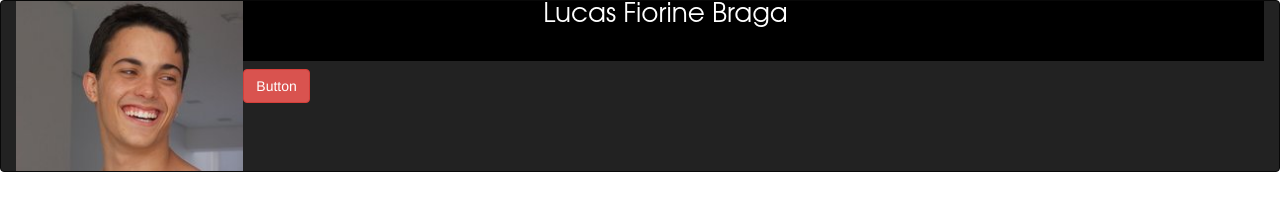
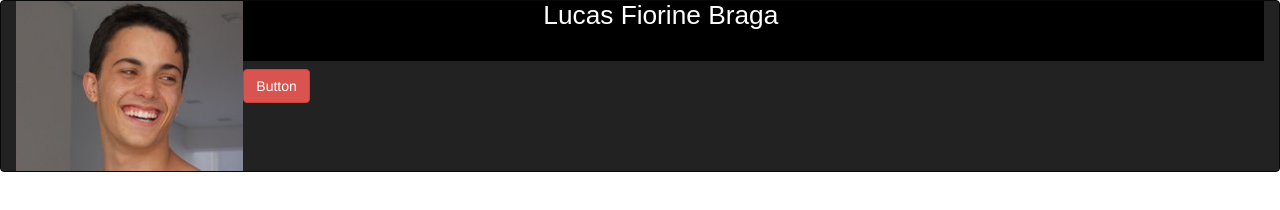
Before and after one commit to LucasFiorine/LucasFiorine.github.io, a plain HTML site: page index.html in a window 1280 px wide. Drawn offline with Linux system fonts and the light colour scheme.

Commit message:
Mudando a fonte do media

```diff
--- a/css/custom.css
+++ b/css/custom.css
@@ -87,7 +87,7 @@ html {
 .media-heading{
 	margin-left: 300px;
 	font-size: 1.875em;
-	font-family: Avantgarde, TeX Gyre Adventor, URW Gothic L, sans-serif;
+	font-family: Arial, Helvetica, sans-serif;
 	color: white;
 }
 	/* .nav {
```
